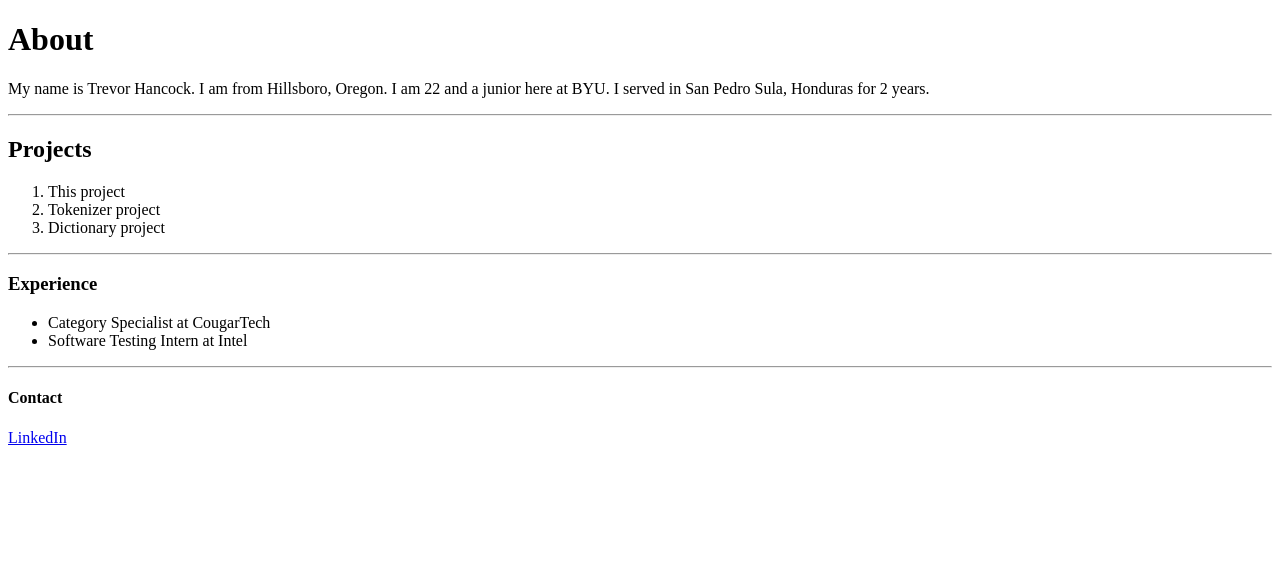
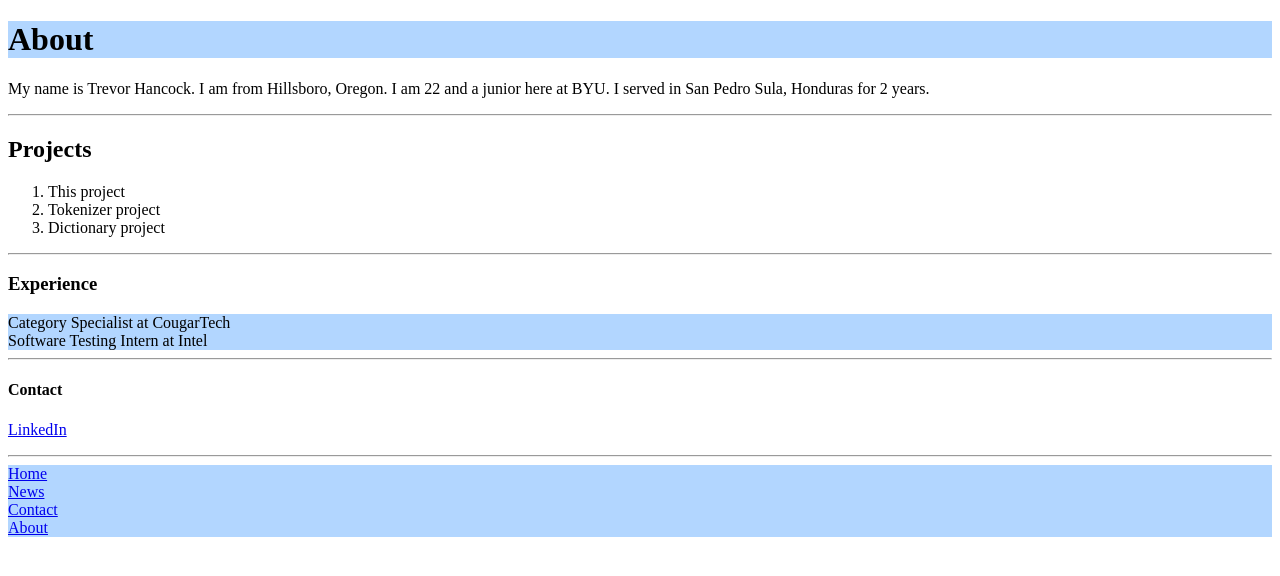
Before and after one commit to hanct249/cs260d7, a plain HTML site: page index.html in a window 1280 px wide. Drawn offline with Linux system fonts and the light colour scheme.

Commit message:
Added css file

```diff
--- a/index.html
+++ b/index.html
@@ -2,6 +2,7 @@
 <html>
   <head>
     <title>Portfolio</title>
+    <link rel='stylesheet' href='styles.css'/>
   </head>
   <body>
     <h1>About</h1>
@@ -22,6 +23,13 @@
     <hr/>
     <h4>Contact</h4>
       <p><a href="https://www.linkedin.com/in/trevor-hancock-3523b3130/">LinkedIn</a></p>
+    <hr/>
+    <ul>
+      <li><a href="default.asp">Home</a></li>
+      <li><a href="news.asp">News</a></li>
+      <li><a href="contact.asp">Contact</a></li>
+      <li><a href="about.asp">About</a></li>
+    </ul>
 
   </body>
 
--- /dev/null
+++ b/styles.css
@@ -0,0 +1,9 @@
+h1 {
+  background-color: #B2D6FF;
+}
+ul {
+  list-style-type: none;
+  margin: 0;
+  padding: 0;
+  background-color: #B2D6FF;
+}
```
